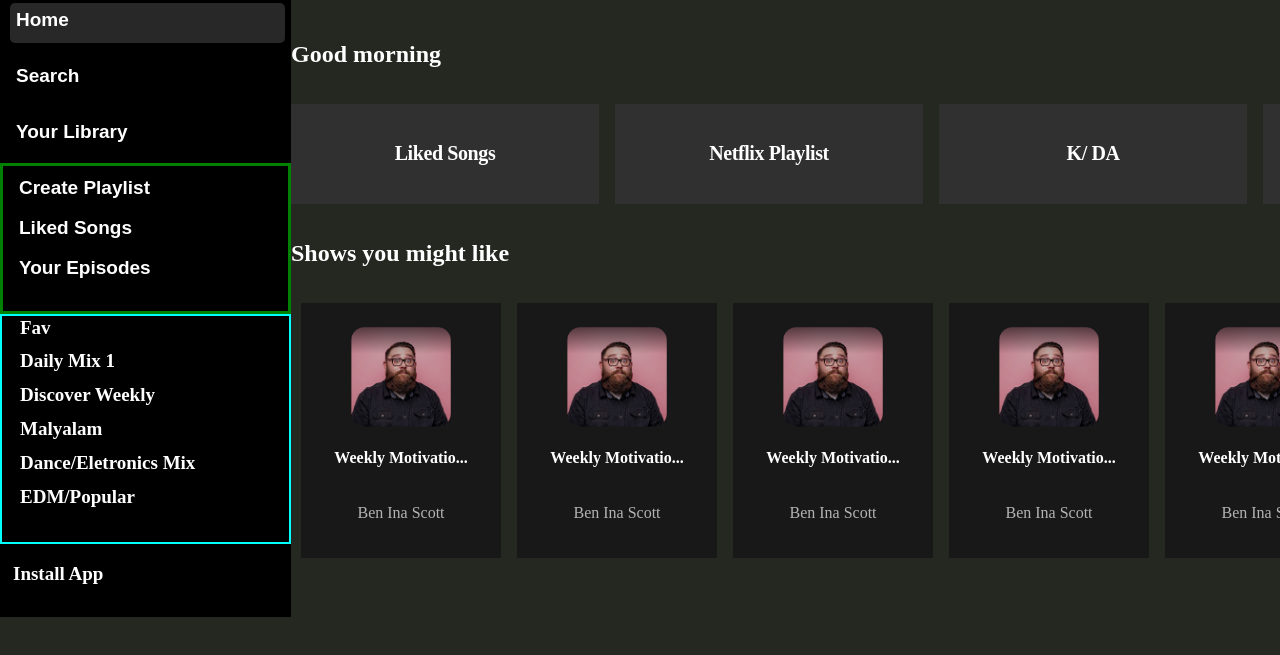
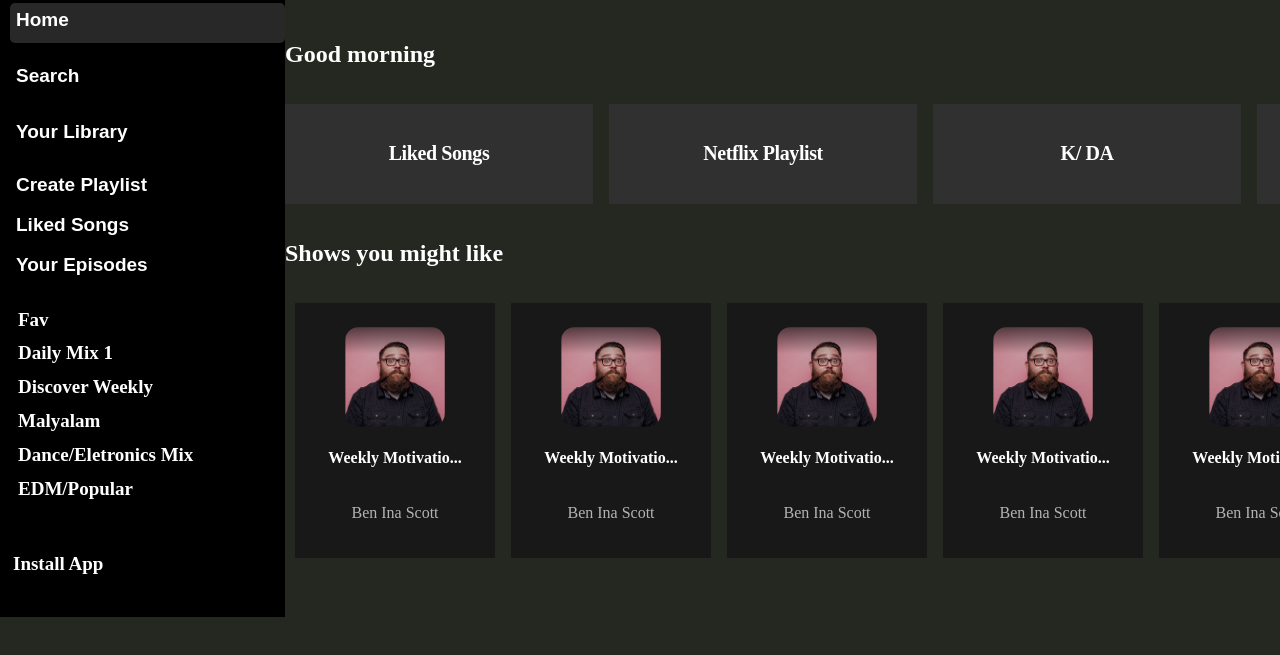
Before and after one commit to prajaktamane2682000/Spotify-clone, a plain HTML site: page index.html in a window 1280 px wide. Shown: the part 83-738 px from the top of the page. Drawn offline with Linux system fonts and the light colour scheme.

Commit message:
Second File

```diff
--- a/style.css
+++ b/style.css
@@ -78,7 +78,7 @@ body {
     flex-shrink: 0;
     top: 372.8px;
     left: 37.06px;
-    border: 3px solid green;
+
     padding-top: 5px;
     padding-bottom: 10px;
 
@@ -107,7 +107,7 @@ body {
     flex-direction: column;
     height: 225px;
     padding-left: 3px;
-    border: 2px solid aqua;
+
     padding-bottom: 1px;
 }
 
```
